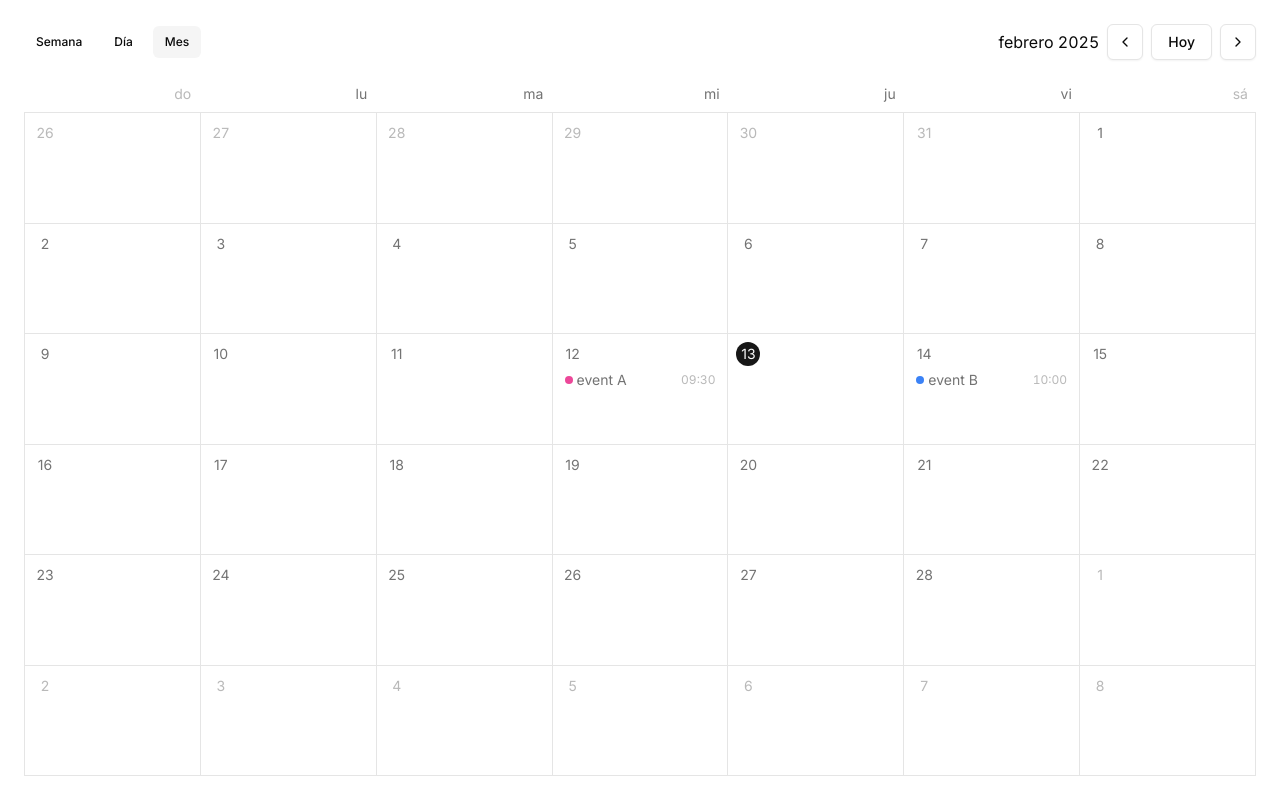
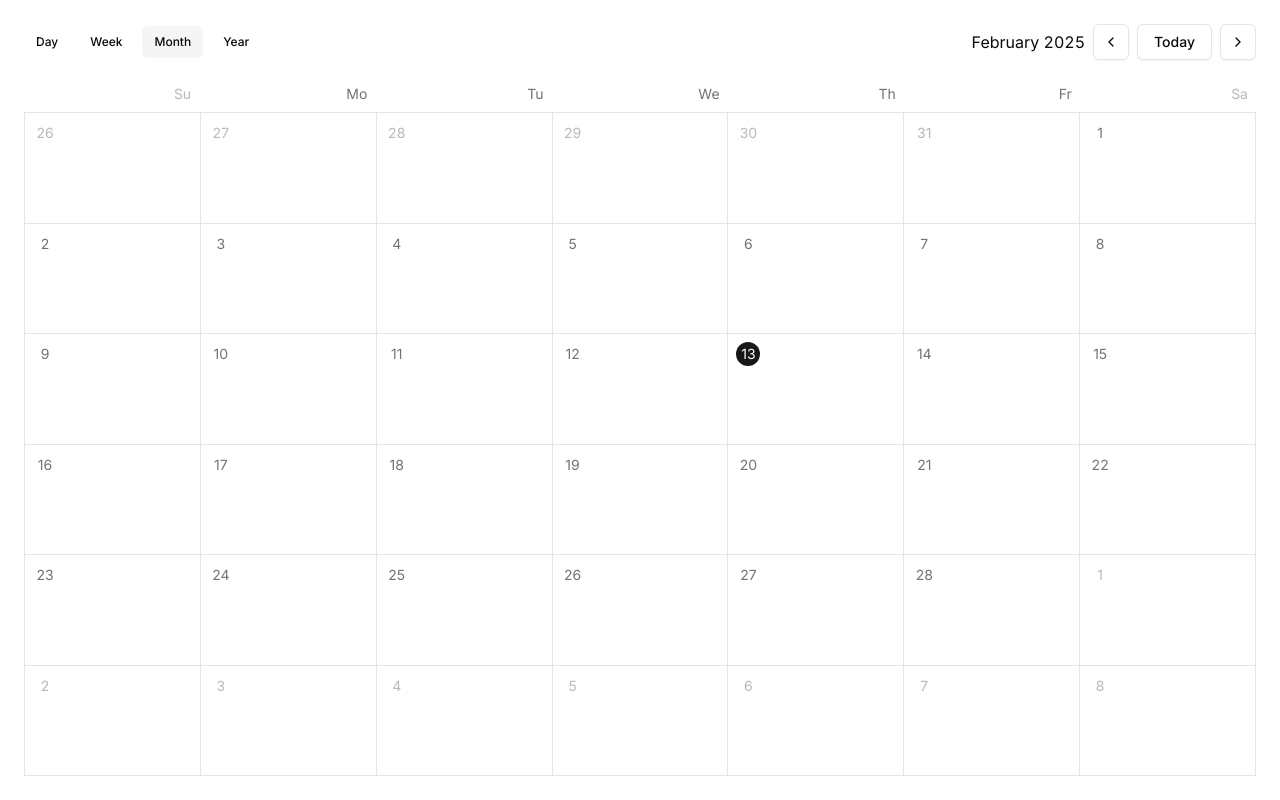
Before and after one commit to Ale6100/calendar, a Next.js app: page / in a window 1280 px wide. Built offline with nearby package versions, Linux system fonts and the light colour scheme.

Commit message:
FullCalendar original

```diff
--- a/app/page.tsx
+++ b/app/page.tsx
@@ -18,15 +18,15 @@ export default function Home() {
         events={[
           {
             id: "1",
-            start: new Date("2025-02-12T09:30:00Z"),
-            end: new Date("2024-02-12T14:30:00Z"),
+            start: new Date("2024-08-26T09:30:00Z"),
+            end: new Date("2024-08-26T14:30:00Z"),
             title: "event A",
             color: "pink",
           },
           {
             id: "2",
-            start: new Date("2025-02-14T10:00:00Z"),
-            end: new Date("2025-02-14T10:30:00Z"),
+            start: new Date("2024-08-26T10:00:00Z"),
+            end: new Date("2024-08-26T10:30:00Z"),
             title: "event B",
             color: "blue",
           },
@@ -34,14 +34,29 @@ export default function Home() {
       >
         <div className="h-dvh py-6 flex flex-col">
           <div className="flex px-6 items-center gap-2 mb-6">
-            <CalendarViewTrigger view="week" className="aria-[current=true]:bg-accent">
-              Semana
+            <CalendarViewTrigger
+              className="aria-[current=true]:bg-accent"
+              view="day"
+            >
+              Day
             </CalendarViewTrigger>
-            <CalendarViewTrigger className="aria-[current=true]:bg-accent" view="day">
-              Día
+            <CalendarViewTrigger
+              view="week"
+              className="aria-[current=true]:bg-accent"
+            >
+              Week
             </CalendarViewTrigger>
-            <CalendarViewTrigger view="month" className="aria-[current=true]:bg-accent">
-              Mes
+            <CalendarViewTrigger
+              view="month"
+              className="aria-[current=true]:bg-accent"
+            >
+              Month
+            </CalendarViewTrigger>
+            <CalendarViewTrigger
+              view="year"
+              className="aria-[current=true]:bg-accent"
+            >
+              Year
             </CalendarViewTrigger>
 
             <span className="flex-1" />
@@ -50,14 +65,14 @@ export default function Home() {
 
             <CalendarPrevTrigger>
               <ChevronLeft size={20} />
-              <span className="sr-only">Anterior</span>
+              <span className="sr-only">Previous</span>
             </CalendarPrevTrigger>
 
-            <CalendarTodayTrigger>Hoy</CalendarTodayTrigger>
+            <CalendarTodayTrigger>Today</CalendarTodayTrigger>
 
             <CalendarNextTrigger>
               <ChevronRight size={20} />
-              <span className="sr-only">Siguiente</span>
+              <span className="sr-only">Next</span>
             </CalendarNextTrigger>
           </div>
 
--- a/components/FullCalendar.tsx
+++ b/components/FullCalendar.tsx
@@ -25,7 +25,7 @@ import {
   subWeeks,
   subYears,
 } from 'date-fns';
-import { es } from 'date-fns/locale';
+import { enUS } from 'date-fns/locale/en-US';
 import {
   ReactNode,
   createContext,
@@ -83,7 +83,7 @@ type ContextType = {
   today: Date;
 };
 
-const Context = createContext<ContextType>({ locale: es } as ContextType);
+const Context = createContext<ContextType>({} as ContextType);
 
 export type CalendarEvent = {
   id: string;
@@ -107,7 +107,7 @@ type CalendarProps = {
 const Calendar = ({
   children,
   defaultDate = new Date(),
-  locale = es,
+  locale = enUS,
   enableHotkeys = true,
   view: _defaultMode = 'month',
   onEventClick,
@@ -167,7 +167,7 @@ const CalendarViewTrigger = forwardRef<
   React.HTMLAttributes<HTMLButtonElement> & {
     view: View;
   }
->(({ children, view, ...props }, ref) => {
+>(({ children, view, ...props }) => {
   const { view: currentView, setView, onChangeView } = useCalendar();
 
   return (
@@ -289,7 +289,7 @@ const CalendarWeekView = () => {
                   'bg-primary text-primary-foreground rounded-full size-6'
               )}
             >
-              {format(date, 'd', { locale })}
+              {format(date, 'd')}
             </span>
           </div>
         ))}
@@ -367,7 +367,7 @@ const CalendarMonthView = () => {
                   isToday(_date) && 'bg-primary text-primary-foreground'
                 )}
               >
-                {format(_date, 'd', { locale })}
+                {format(_date, 'd')}
               </span>
 
               {currentEvents.map((event) => {
@@ -384,7 +384,7 @@ const CalendarMonthView = () => {
                     ></div>
                     <span className="flex-1 truncate">{event.title}</span>
                     <time className="tabular-nums text-muted-foreground/50 text-xs">
-                      {format(event.start, 'HH:mm', { locale })}
+                      {format(event.start, 'HH:mm')}
                     </time>
                   </div>
                 );
@@ -448,7 +448,7 @@ const CalendarYearView = () => {
                         'bg-primary text-primary-foreground rounded-full'
                     )}
                   >
-                    {format(_date, 'd', { locale })}
+                    {format(_date, 'd')}
                   </div>
                 </div>
               );
@@ -572,8 +572,8 @@ const CalendarCurrentDate = () => {
   const { date, view } = useCalendar();
 
   return (
-    <time dateTime={date.toLocaleDateString()} className="tabular-nums">
-      {format(date, view === 'day' ? 'dd MMMM yyyy' : 'MMMM yyyy', { locale: es })}
+    <time dateTime={date.toISOString()} className="tabular-nums">
+      {format(date, view === 'day' ? 'dd MMMM yyyy' : 'MMMM yyyy')}
     </time>
   );
 };
```
Also changed, not shown: 1 other file (tests, documents, lock files or other folders).
